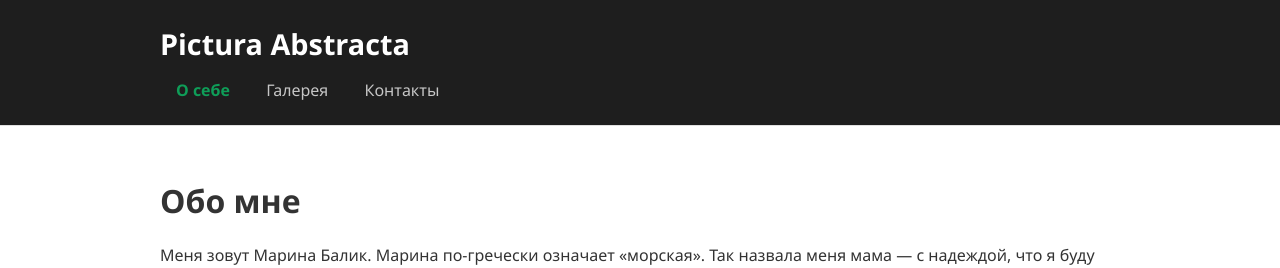
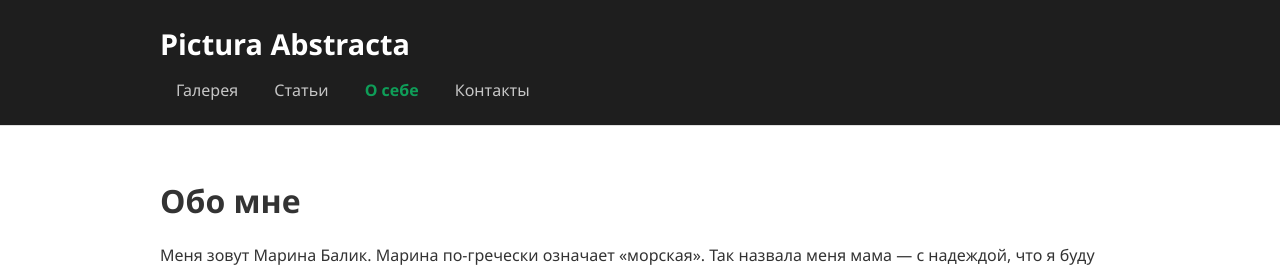
Before and after one commit to PicAbsArt/picabsart.github.io, a Jekyll site: the page built from about.md, in a window 1280 px wide. Shown: the top 268 px of the page. Built offline with Jekyll 4.4.1, drawn with Linux system fonts in a browser that asks for light colours.

Commit message:
Update menu.yml

```diff
--- a/_data/menu.yml
+++ b/_data/menu.yml
@@ -1,8 +1,11 @@
+- name: Галерея
+  link: /
+
+- name: Статьи
+  link: /articles/
+
 - name: О себе
   link: /about/
 
-- name: Галерея
-  link: /
-
 - name: Контакты
   link: /contact/
```
